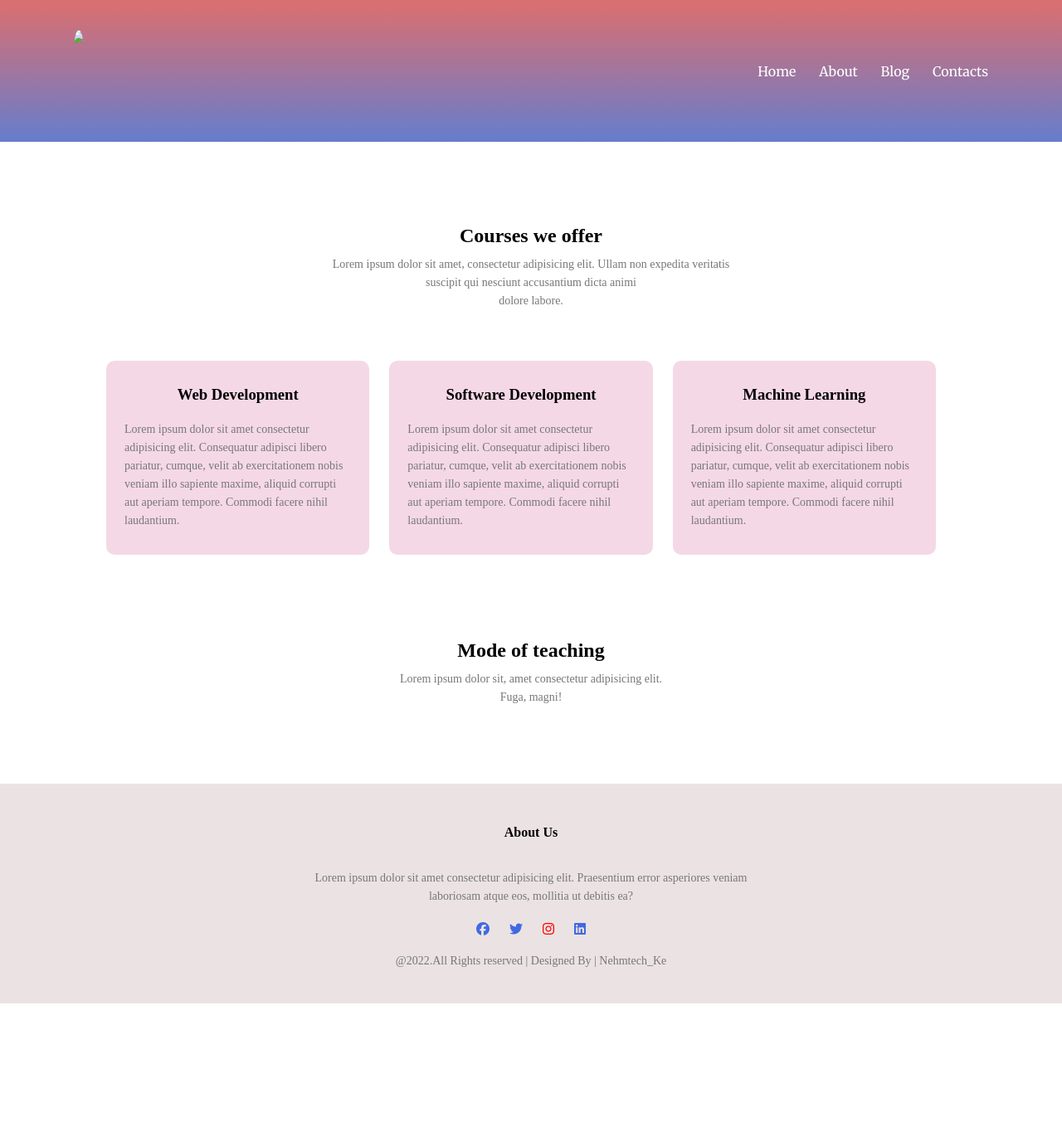
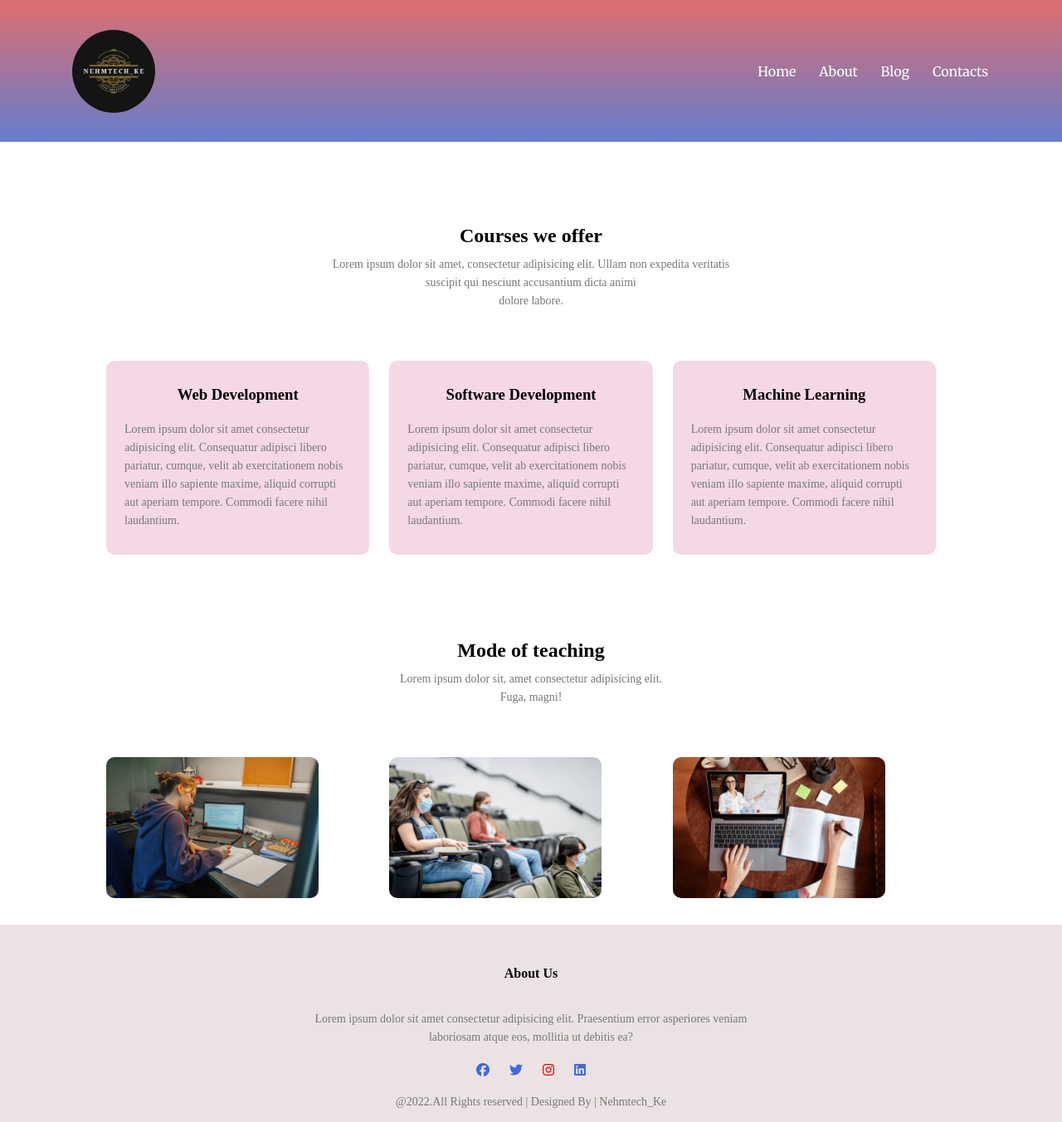
Before and after one commit to duppy-ke/me, a plain HTML site: page about.html in a window 1280 px wide. Shown: the whole page at 83% size. Before the commit the page ends 1210 px from the top, so only its background shows below. Drawn offline with Linux system fonts and the light colour scheme.

Commit message:
Update about.html

```diff
--- a/about.html
+++ b/about.html
@@ -17,7 +17,7 @@
 <!-- Header -->
 <section class="header-pages">
 <nav>
-<img src="images/logo.png">
+<img src="logo.png">
 <div class="nav-links" id="navLinks">
     <i class="fas fa-times" onclick="hideMenu()"></i>
 
@@ -62,20 +62,20 @@
     <p>Lorem ipsum dolor sit, amet consectetur adipisicing elit. <br> Fuga, magni!</p>
     <div class="row">
         <div class="platforms">
-            <img src="images/1.jpg" alt="">
+            <img src="1.jpg" alt="">
             <div class="layer">
                 <h3>YouTube</h3>
             </div>
         </div>
 
             <div class="platforms">
-                <img src="images/2.jpg" alt="">
+                <img src="2.jpg" alt="">
                 <div class="layer">
                     <h3>Website</h3>
                 </div>
             </div>
                 <div class="platforms">
-                    <img src="images/3.jpg" alt="">
+                    <img src="3.jpg" alt="">
                     <div class="layer">
                         <h3>Facebook</h3>
                     </div>
```
